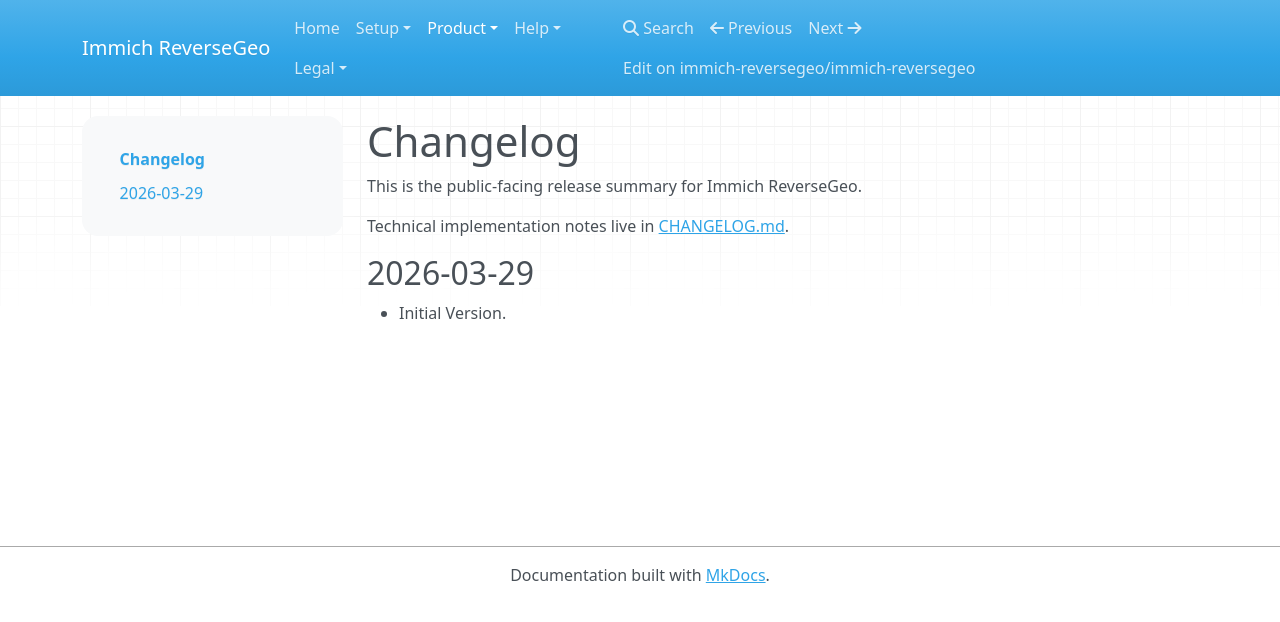
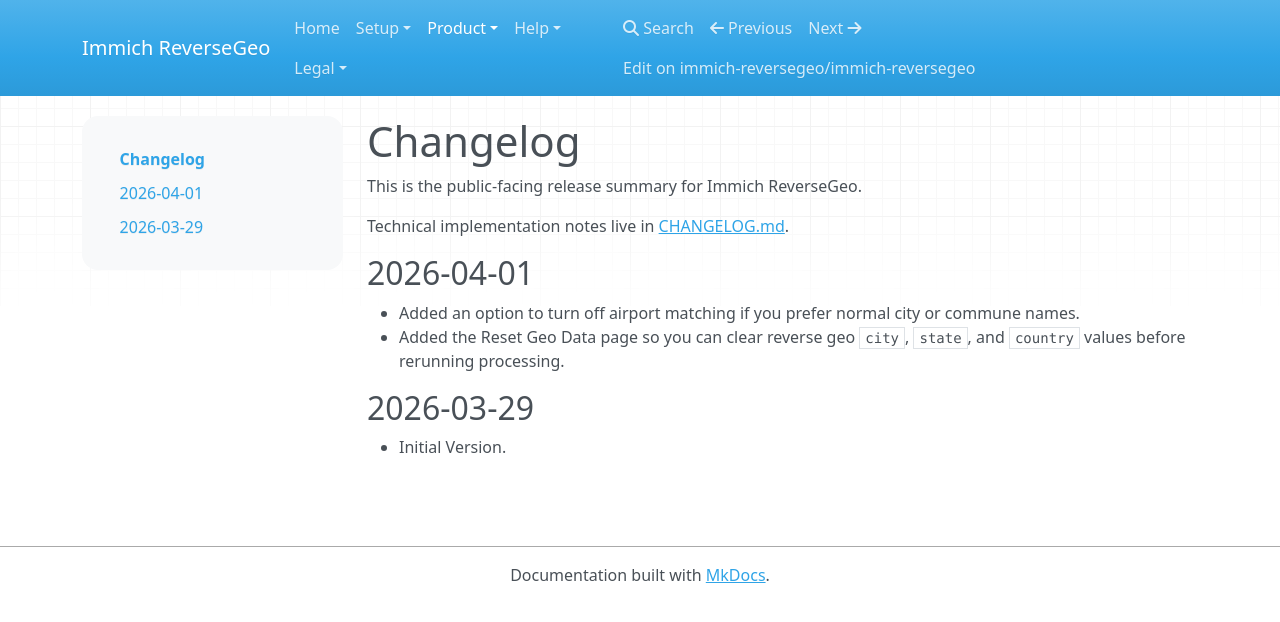
Before and after one commit to immich-reversegeo/immich-reversegeo, an MkDocs documentation site: the page built from docs/website/changelog.md, in a window 1280 px wide. Shown: the top 622 px of the page. Built offline with MkDocs 1.6.1, drawn with Linux system fonts in a browser that asks for light colours; nearby versions of some CDN libraries.

Commit message:
docs: update changelog for recent features

```diff
--- a/docs/website/changelog.md
+++ b/docs/website/changelog.md
@@ -8,6 +8,11 @@ This is the public-facing release summary for Immich ReverseGeo.
 
 Technical implementation notes live in [CHANGELOG.md](https://github.com/immich-reversegeo/immich-reversegeo/blob/master/CHANGELOG.md).
 
+## 2026-04-01
+
+- Added an option to turn off airport matching if you prefer normal city or commune names.
+- Added the Reset Geo Data page so you can clear reverse geo `city`, `state`, and `country` values before rerunning processing.
+
 ## 2026-03-29
 
 - Initial Version.
```
Also changed, not shown: CHANGELOG.md (+5 -0 lines).
